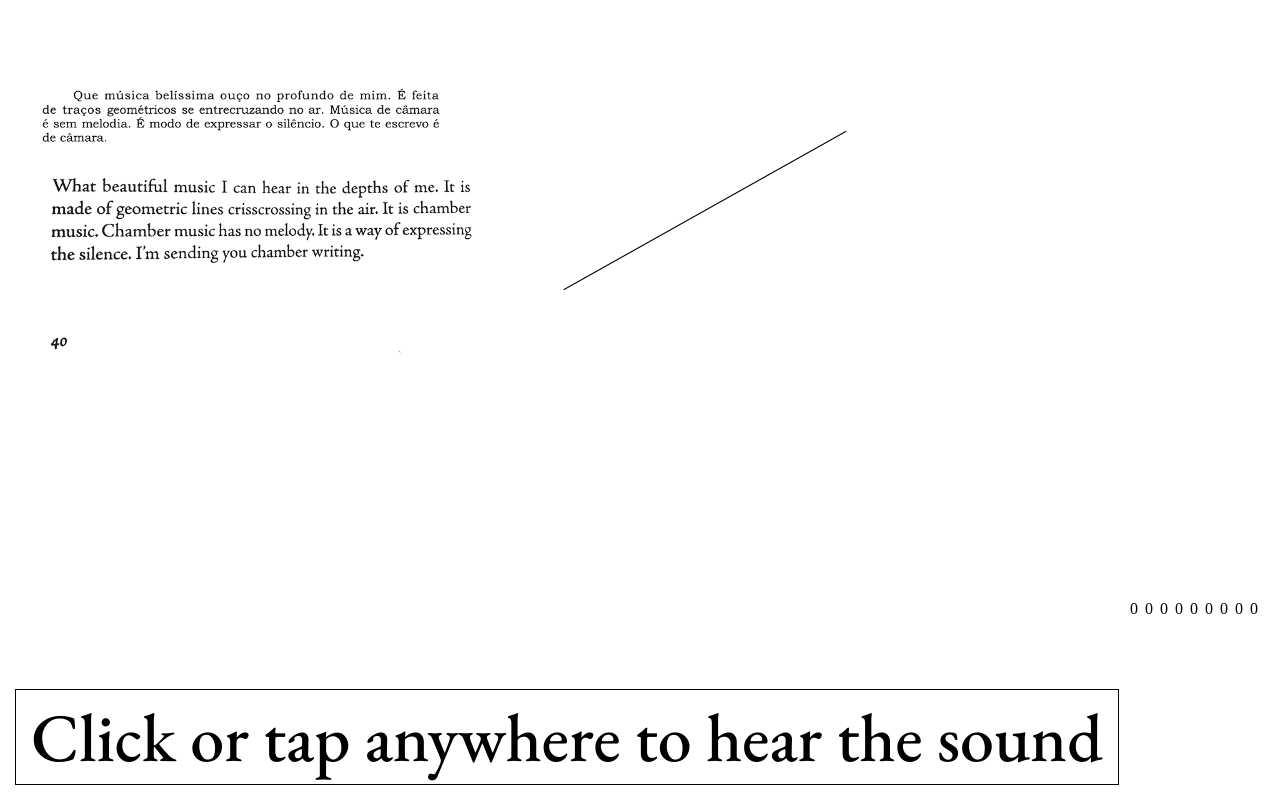
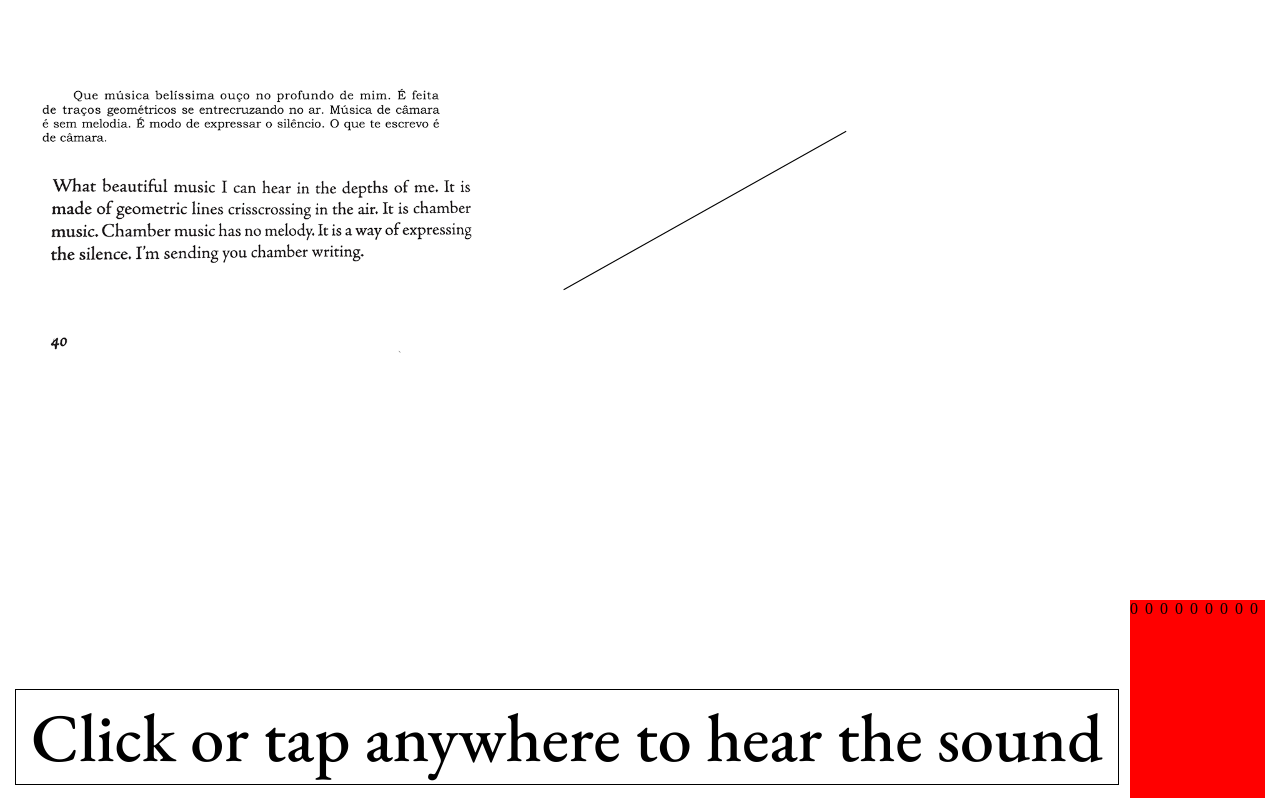
Before and after one commit to leodomingo/interesting-lines, a SvelteKit app: page / in a window 1280 px wide. Built offline with nearby package versions, Linux system fonts and the light colour scheme.

Commit message:
wavey wavey

```diff
--- a/src/components/canvas/Key.svelte
+++ b/src/components/canvas/Key.svelte
@@ -51,7 +51,6 @@
 	$: {
 		if (canPlay) {
 			fadeKey();
-            audioCtrl.autoplay = true;
 			hasPlayed = true;
 		}
 	}
@@ -68,7 +67,7 @@
 
 <div>
 	<audio bind:this={audioCtrl} controls={false} preload="all" loop>
-		<source src="{note}.mp3" type="audio/mpeg" />
+		<source src="{note}.wav" type="audio/wav" />
 		Your browser does not support the audio element.
 	</audio>
 </div>
--- a/src/components/canvas/Piano.svelte
+++ b/src/components/canvas/Piano.svelte
@@ -59,6 +59,8 @@
 		height: 100%;
 		width: 15px;
 		bottom: 0px;
+        background-color: red;
+
 	}
 	.volume-marker > div {
 		width: 100%;
```
